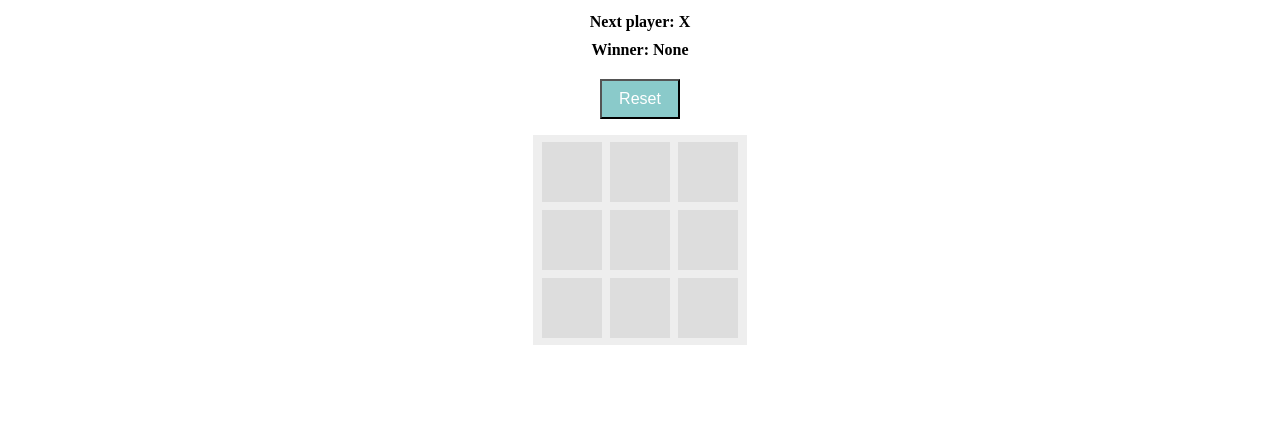
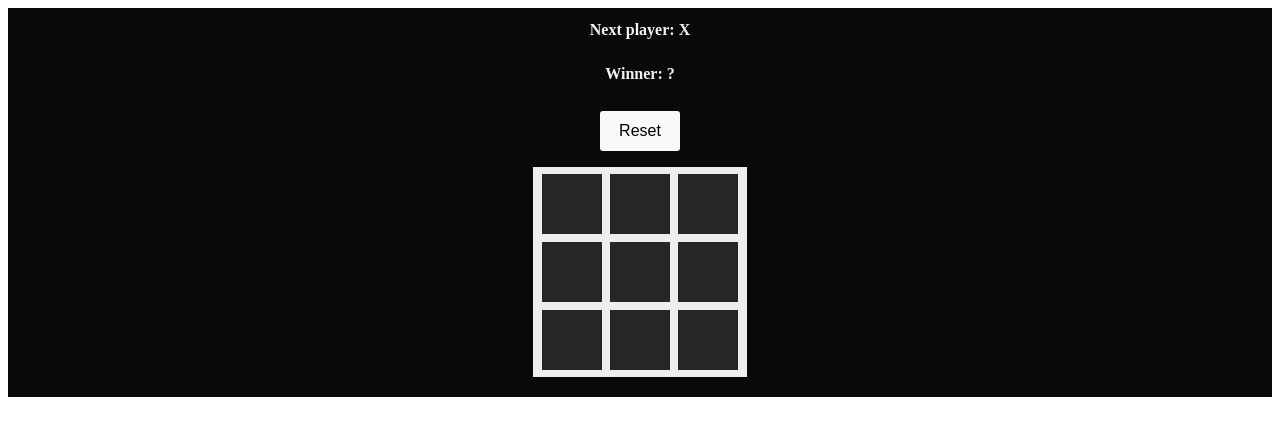
Before and after one commit to MayconEuzebio/TheModernPage, a Next.js app: page /game in a window 1280 px wide. Shown: the top 436 px of the page. Built offline with nearby package versions, Linux system fonts and the light colour scheme.

Commit message:
optimize game

```diff
--- a/pages/game.js
+++ b/pages/game.js
@@ -5,14 +5,15 @@ const rowStyle = {
   display: 'flex'
 }
 
-const hiddenStyle = {
-    visibility: 'hidden'
+const winnerStyle = {
+  backgroundColor: '#ffa500',
+  borderColor: '#ffa500',
 }
 
 const squareStyle = {
   'width':'60px',
   'height':'60px',
-  'backgroundColor': '#ddd',
+  'backgroundColor': '#262626',
   'margin': '4px',
   'display': 'flex',
   'justifyContent': 'center',
@@ -34,7 +35,10 @@ const boardStyle = {
 const containerStyle = {
   'display': 'flex',
   'alignItems': 'center',
-  'flexDirection': 'column'
+  'flexDirection': 'column',
+  'backgroundColor': '#090909',
+  'color': '#f2f2f2',
+  'paddingBottom': '20px',
 }
 
 const instructionsStyle = {
@@ -42,6 +46,7 @@ const instructionsStyle = {
   'marginBottom': '5px',
   'fontWeight': 'bold',
   'fontSize': '16px',
+  'padding': '8px 16px',
 }
 
 const buttonStyle = {
@@ -49,9 +54,11 @@ const buttonStyle = {
   'marginBottom': '16px',
   'width': '80px',
   'height': '40px',
-  'backgroundColor': '#8acaca',
-  'color': 'white',
+  'backgroundColor': '#f9f9f9',
+  'color': '#000',
   'fontSize': '16px',
+  'border': '0',
+  'borderRadius': '3px',
 }
 
 class Square extends React.Component {
@@ -70,22 +77,6 @@ class Square extends React.Component {
     );
   }
 }
-
-const initialState = {
-    winner: "",
-    boxs: {},
-    turn: 0,
-    linesToWin: [
-      [0, 1, 2],
-      [3, 4, 5],
-      [6, 7, 8],
-      [0, 3, 6],
-      [1, 4, 7],
-      [2, 5, 8],
-      [0, 4, 8],
-      [2, 4, 6],
-  ],
-  };
 
 class Board extends React.Component {
 
@@ -133,7 +124,7 @@ class Board extends React.Component {
             let [a, b, c] = lines[i];
             if ((box[a] === player) && box[a] === box[b] && box[a] === box[c]) {
                 this.setState({winner : player});
-                this.setState({winnerStyle : { backgroundColor: '#ffa500' }});
+                this.setState({winnerStyle : winnerStyle});
                 return true;
             }
         }
@@ -147,7 +138,7 @@ class Board extends React.Component {
 
         let boxs = this.state.boxs;
         boxs[idx] = this.state.turn % 2 == 0 ? 'X' : 'O';
-        this.setState({boxs: {...this.state.boxs, boxs}});
+        this.setState({boxs: boxs});
 
         this.ticTacToeGame(boxs[idx])
 
@@ -161,24 +152,24 @@ class Board extends React.Component {
             Next player: <span>{this.state.turn % 2 == 0 ? 'X' : 'O'}</span>
         </div>
         <div id="winnerArea" className="winner" style={{...instructionsStyle, ...this.state.winnerStyle}}>
-            Winner: <span>{this.state.winner || 'None'}</span>
+            Winner: <span>{this.state.winner || '?'}</span>
         </div>
         <button style={buttonStyle} onClick={this.reset}>Reset</button>
         <div style={{...boardStyle, ...this.state.winnerStyle}}>
           <div className="board-row" style={rowStyle}>
-            <Square position='0' value={this.state.boxs[0]} callbackParent={() => this.nextTurn(0)}/>
-            <Square position='1' value={this.state.boxs[1]} callbackParent={() => this.nextTurn(1)}/>
-            <Square position='2' value={this.state.boxs[2]} callbackParent={() => this.nextTurn(2)}/>
+            <Square value={this.state.boxs[0]} callbackParent={() => this.nextTurn(0)}/>
+            <Square value={this.state.boxs[1]} callbackParent={() => this.nextTurn(1)}/>
+            <Square value={this.state.boxs[2]} callbackParent={() => this.nextTurn(2)}/>
           </div>
           <div className="board-row" style={rowStyle}>
-            <Square position='3' value={this.state.boxs[3]} callbackParent={() => this.nextTurn(3)}/>
-            <Square position='4' value={this.state.boxs[4]} callbackParent={() => this.nextTurn(4)}/>
-            <Square position='5' value={this.state.boxs[5]} callbackParent={() => this.nextTurn(5)}/>
+            <Square value={this.state.boxs[3]} callbackParent={() => this.nextTurn(3)}/>
+            <Square value={this.state.boxs[4]} callbackParent={() => this.nextTurn(4)}/>
+            <Square value={this.state.boxs[5]} callbackParent={() => this.nextTurn(5)}/>
           </div>
           <div className="board-row" style={rowStyle}>
-            <Square position='6' value={this.state.boxs[6]} callbackParent={() => this.nextTurn(6)}/>
-            <Square position='7' value={this.state.boxs[7]} callbackParent={() => this.nextTurn(7)}/>
-            <Square position='8' value={this.state.boxs[8]} callbackParent={() => this.nextTurn(8)}/>
+            <Square value={this.state.boxs[6]} callbackParent={() => this.nextTurn(6)}/>
+            <Square value={this.state.boxs[7]} callbackParent={() => this.nextTurn(7)}/>
+            <Square value={this.state.boxs[8]} callbackParent={() => this.nextTurn(8)}/>
           </div>
         </div>
       </div>
```
